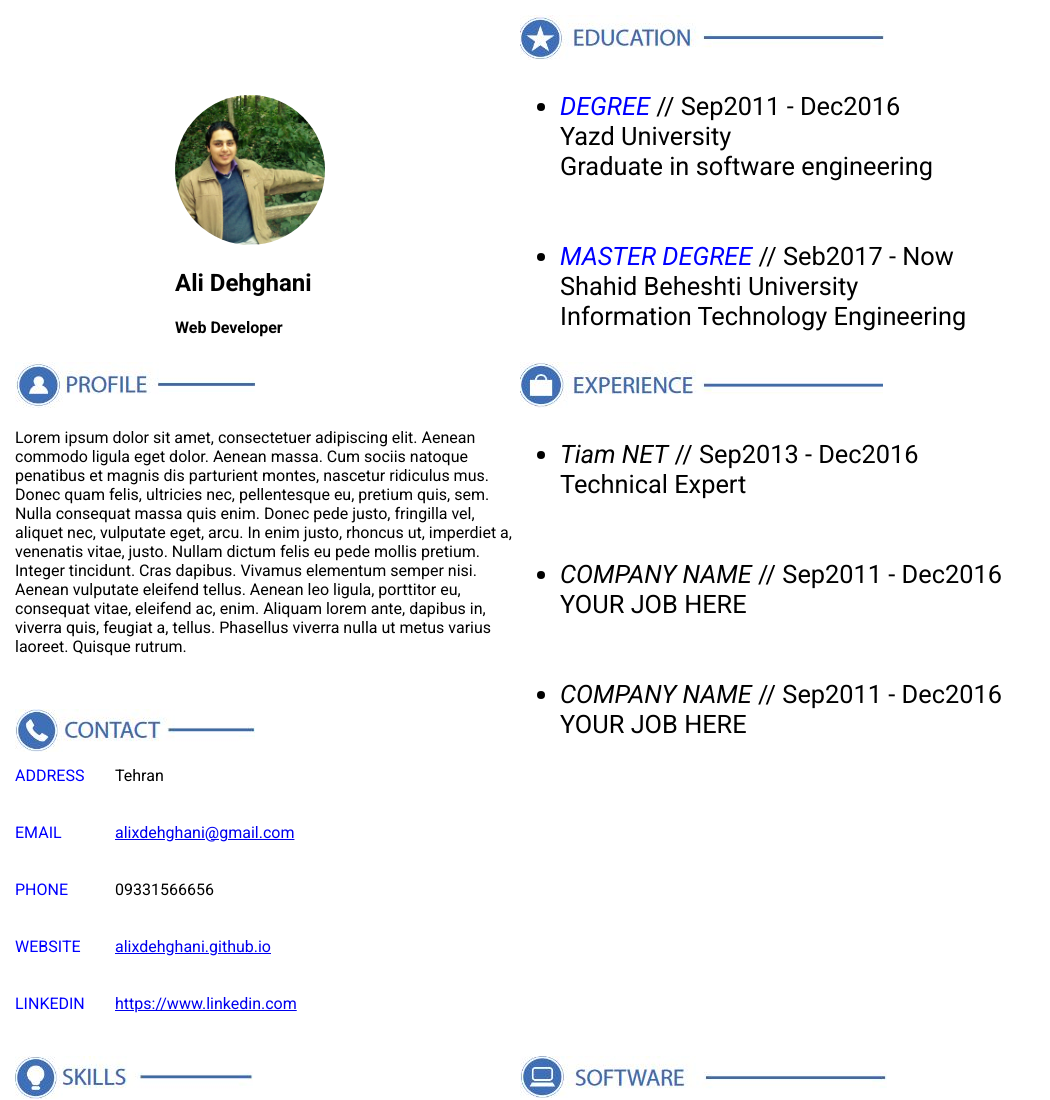
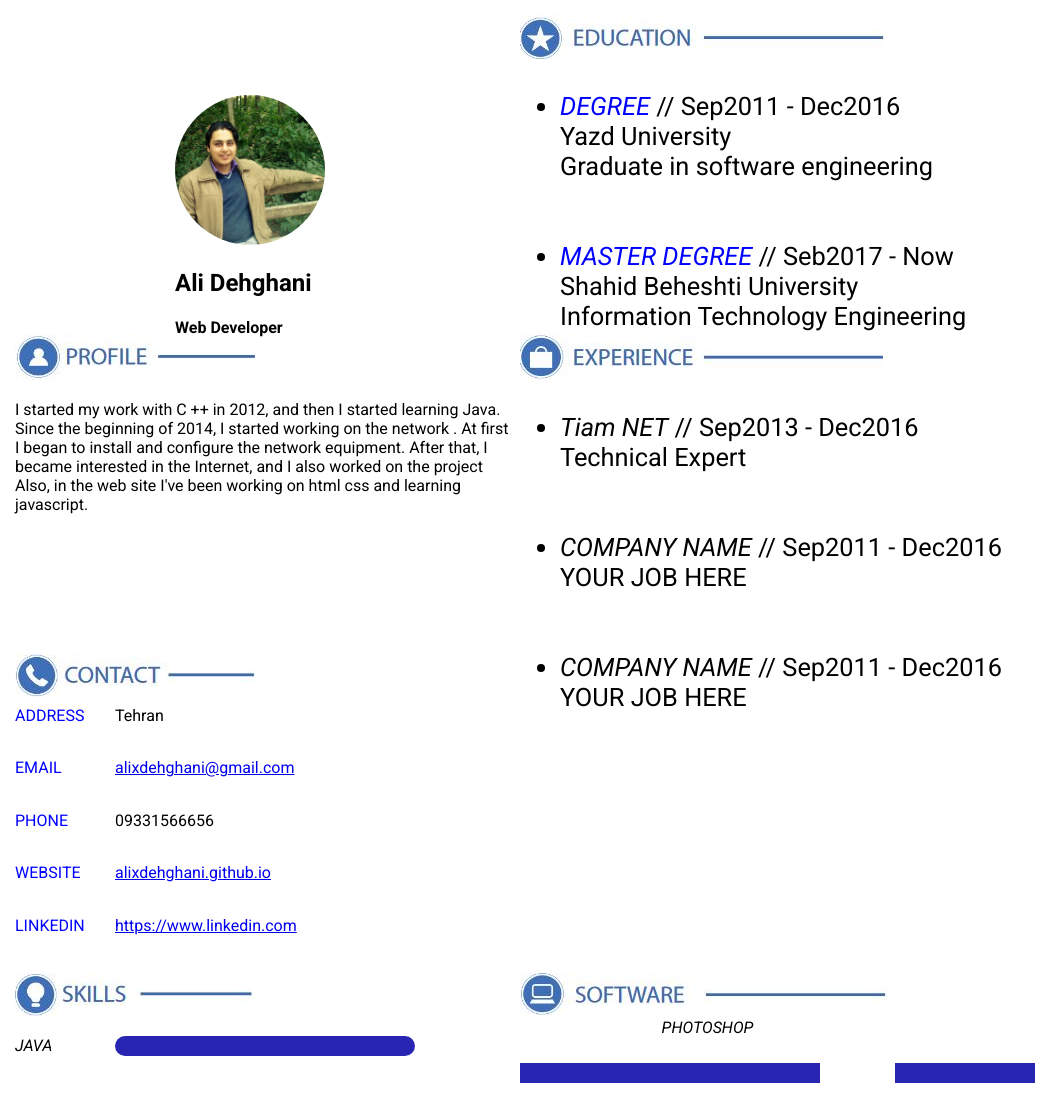
Before and after one commit to alixdehghani/alixdehghani.github.io, a plain HTML site: page index.html in a window 1280 px wide. Shown: the top 1100 px of the page, without its empty margins (0-1050 px from the left). Drawn offline with Linux system fonts and the light colour scheme.

Commit message:
init commit

```diff
--- a/index.html
+++ b/index.html
@@ -19,19 +19,10 @@
   </div>
   <div class="profile">
     <img src="img/profile.jpg" >
-    <p>Lorem ipsum dolor sit amet, consectetuer adipiscing elit.
-        Aenean commodo ligula eget dolor. Aenean massa. Cum sociis
-        natoque penatibus et magnis dis parturient montes, nascetur
-        ridiculus mus. Donec quam felis, ultricies nec, pellentesque eu,
-        pretium quis, sem. Nulla consequat massa quis enim. Donec
-        pede justo, fringilla vel, aliquet nec, vulputate eget, arcu. In enim
-        justo, rhoncus ut, imperdiet a, venenatis vitae, justo. Nullam
-        dictum felis eu pede mollis pretium. Integer tincidunt. Cras
-        dapibus. Vivamus elementum semper nisi. Aenean vulputate
-        eleifend tellus. Aenean leo ligula, porttitor eu, consequat vitae,
-        eleifend ac, enim. Aliquam lorem ante, dapibus in, viverra quis,
-        feugiat a, tellus. Phasellus viverra nulla ut metus varius laoreet.
-        Quisque rutrum. </p>
+    <p>I started my work with C ++ in 2012, and then I started learning Java. Since the beginning of 2014, I started
+                    working on the network . At first I began to install and configure the network equipment. After that,
+                    I became interested in the Internet, and I also worked on the project Also, in the web site I've been
+                    working on html css and learning javascript. </p>
   </div>
   <div class="contact">
     <img class="nested0" src="img/contact.jpg">
```
